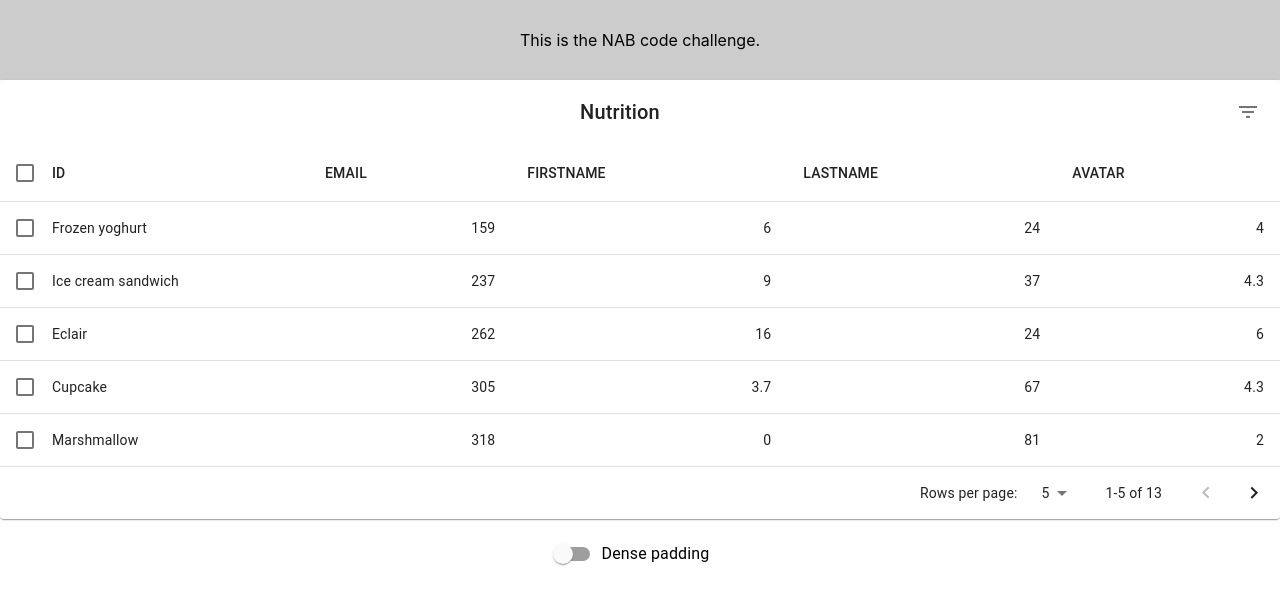
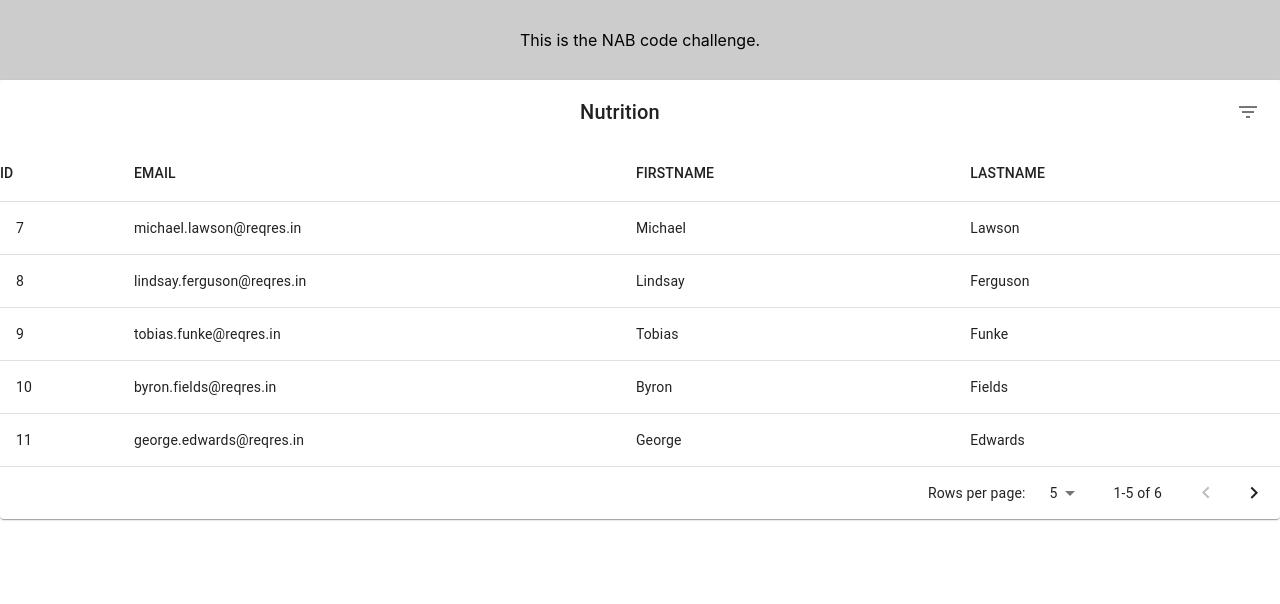
Before and after one commit to shahrum/nab-test-code, a React (Create React App) app: page / in a window 1280 px wide. Shown: the top 604 px of the page. Built offline with nearby package versions, Linux system fonts and the light colour scheme.

Commit message:
table row data

```diff
--- a/src/components/material/table/table.component.tsx
+++ b/src/components/material/table/table.component.tsx
@@ -21,26 +21,6 @@ import Switch from "@material-ui/core/Switch";
 import DeleteIcon from "@material-ui/icons/Delete";
 import FilterListIcon from "@material-ui/icons/FilterList";
 import { MaterialTable } from "../../../models";
-
-function createData(name: any, calories: any, fat: any, carbs: any, protein: any) {
-	return { name, calories, fat, carbs, protein };
-}
-
-const rows = [
-	createData("Cupcake", 305, 3.7, 67, 4.3),
-	createData("Donut", 452, 25.0, 51, 4.9),
-	createData("Eclair", 262, 16.0, 24, 6.0),
-	createData("Frozen yoghurt", 159, 6.0, 24, 4.0),
-	createData("Gingerbread", 356, 16.0, 49, 3.9),
-	createData("Honeycomb", 408, 3.2, 87, 6.5),
-	createData("Ice cream sandwich", 237, 9.0, 37, 4.3),
-	createData("Jelly Bean", 375, 0.0, 94, 0.0),
-	createData("KitKat", 518, 26.0, 65, 7.0),
-	createData("Lollipop", 392, 0.2, 98, 0.0),
-	createData("Marshmallow", 318, 0, 81, 2.0),
-	createData("Nougat", 360, 19.0, 9, 37.0),
-	createData("Oreo", 437, 18.0, 63, 4.0)
-];
 
 function descendingComparator(a: any, b: any, orderBy: any) {
 	if (b[orderBy] < a[orderBy]) {
@@ -67,7 +47,7 @@ function stableSort(array: any, comparator: any) {
 }
 
 function EnhancedTableHead(props: any) {
-	const { classes, onSelectAllClick, order, orderBy, numSelected, rowCount, onRequestSort, headCells } = props;
+	const { classes, order, orderBy, onRequestSort, headCells } = props;
 	const createSortHandler = (property: any) => (event: any) => {
 		onRequestSort(event, property);
 	};
@@ -75,14 +55,6 @@ function EnhancedTableHead(props: any) {
 	return (
 		<TableHead>
 			<TableRow>
-				<TableCell padding="checkbox">
-					<Checkbox
-						indeterminate={numSelected > 0 && numSelected < rowCount}
-						checked={rowCount > 0 && numSelected === rowCount}
-						onChange={onSelectAllClick}
-						inputProps={{ "aria-label": "select all desserts" }}
-					/>
-				</TableCell>
 				{headCells.map((headCell: any) => (
 					<TableCell
 						key={headCell.id}
@@ -198,13 +170,12 @@ const useStyles = makeStyles((theme) => ({
 }));
 
 const EnhancedTable = (props: any) => {
-	const { headCells } = props;
+	const { headCells, rowFromProps } = props;
 	const classes = useStyles();
 	const [order, setOrder] = React.useState("asc");
 	const [orderBy, setOrderBy] = React.useState("calories");
 	const [selected, setSelected] = React.useState<any>([]);
 	const [page, setPage] = React.useState(0);
-	const [dense, setDense] = React.useState(false);
 	const [rowsPerPage, setRowsPerPage] = React.useState(5);
 
 	const handleRequestSort = (event: any, property: any) => {
@@ -215,7 +186,7 @@ const EnhancedTable = (props: any) => {
 
 	const handleSelectAllClick = (event: any) => {
 		if (event.target.checked) {
-			const newSelecteds: any = rows.map((n) => n.name);
+			const newSelecteds: any = rowFromProps.map((n: any) => n.name);
 			setSelected(newSelecteds);
 			return;
 		}
@@ -248,20 +219,21 @@ const EnhancedTable = (props: any) => {
 		setPage(0);
 	};
 
-	const handleChangeDense = (event: any) => {
-		setDense(event.target.checked);
-	};
-
 	const isSelected: any = (name: any) => selected.indexOf(name) !== -1;
 
-	const emptyRows = rowsPerPage - Math.min(rowsPerPage, rows.length - page * rowsPerPage);
-
+	const returnRowInDetail = (row: any) => {
+		const objectKeys = [];
+		for (let key in row) {
+			objectKeys.push(`${key}`);
+		}
+		return objectKeys;
+	};
 	return (
 		<div className={classes.root}>
 			<Paper className={classes.paper}>
 				<EnhancedTableToolbar numSelected={selected.length} />
 				<TableContainer>
-					<Table className={classes.table} aria-labelledby="tableTitle" size={dense ? "small" : "medium"} aria-label="enhanced table">
+					<Table className={classes.table} aria-labelledby="tableTitle" size="medium" aria-label="enhanced table">
 						<EnhancedTableHead
 							classes={classes}
 							numSelected={selected.length}
@@ -269,58 +241,47 @@ const EnhancedTable = (props: any) => {
 							orderBy={orderBy}
 							onSelectAllClick={handleSelectAllClick}
 							onRequestSort={handleRequestSort}
-							rowCount={rows.length}
+							rowCount={rowFromProps.length}
 							headCells={headCells}
 						/>
 						<TableBody>
-							{stableSort(rows, getComparator(order, orderBy))
+							{stableSort(rowFromProps, getComparator(order, orderBy))
 								.slice(page * rowsPerPage, page * rowsPerPage + rowsPerPage)
 								.map((row: any, index: any) => {
-									const isItemSelected = isSelected(row.name);
+									const isItemSelected = isSelected(row.id);
 									const labelId = `enhanced-table-checkbox-${index}`;
-
+									const mappedRow = returnRowInDetail(row);
 									return (
 										<TableRow
 											hover
-											onClick={(event) => handleClick(event, row.name)}
+											onClick={(event) => handleClick(event, row.id)}
 											role="checkbox"
 											aria-checked={isItemSelected}
 											tabIndex={-1}
-											key={row.name}
+											key={row.id}
 											selected={isItemSelected}
 										>
-											<TableCell padding="checkbox">
-												<Checkbox checked={isItemSelected} inputProps={{ "aria-labelledby": labelId }} />
-											</TableCell>
-											<TableCell component="th" id={labelId} scope="row" padding="none">
-												{row.name}
-											</TableCell>
-											<TableCell align="right">{row.calories}</TableCell>
-											<TableCell align="right">{row.fat}</TableCell>
-											<TableCell align="right">{row.carbs}</TableCell>
-											<TableCell align="right">{row.protein}</TableCell>
+											{mappedRow.map((rowData, index) => (
+												<TableCell align="left" key={index}>
+													{row[rowData]}
+												</TableCell>
+											))}
 										</TableRow>
 									);
 								})}
-							{emptyRows > 0 && (
-								<TableRow style={{ height: (dense ? 33 : 53) * emptyRows }}>
-									<TableCell colSpan={6} />
-								</TableRow>
-							)}
 						</TableBody>
 					</Table>
 				</TableContainer>
 				<TablePagination
 					rowsPerPageOptions={[5, 10, 25]}
 					component="div"
-					count={rows.length}
+					count={rowFromProps.length}
 					rowsPerPage={rowsPerPage}
 					page={page}
 					onPageChange={handleChangePage}
 					onRowsPerPageChange={handleChangeRowsPerPage}
 				/>
 			</Paper>
-			<FormControlLabel control={<Switch checked={dense} onChange={handleChangeDense} />} label="Dense padding" />
 		</div>
 	);
 };
--- a/src/pages/Home.page.tsx
+++ b/src/pages/Home.page.tsx
@@ -5,9 +5,47 @@ const headCells: MaterialTable.HeadCells[] = [
 	{ id: "id", numeric: false, disablePadding: true, label: "ID" },
 	{ id: "email", numeric: false, disablePadding: false, label: "EMAIL" },
 	{ id: "first_name", numeric: false, disablePadding: false, label: "FIRSTNAME" },
-	{ id: "last_name", numeric: false, disablePadding: false, label: "LASTNAME" },
-	{ id: "avatar", numeric: false, disablePadding: false, label: "AVATAR" }
+	{ id: "last_name", numeric: false, disablePadding: false, label: "LASTNAME" }
 ];
-const HomePage = () => <EnhancedTable headCells={headCells} />;
+
+const rowFromProps = [
+	{
+		id: 7,
+		email: "michael.lawson@reqres.in",
+		first_name: "Michael",
+		last_name: "Lawson"
+	},
+	{
+		id: 8,
+		email: "lindsay.ferguson@reqres.in",
+		first_name: "Lindsay",
+		last_name: "Ferguson"
+	},
+	{
+		id: 9,
+		email: "tobias.funke@reqres.in",
+		first_name: "Tobias",
+		last_name: "Funke"
+	},
+	{
+		id: 10,
+		email: "byron.fields@reqres.in",
+		first_name: "Byron",
+		last_name: "Fields"
+	},
+	{
+		id: 11,
+		email: "george.edwards@reqres.in",
+		first_name: "George",
+		last_name: "Edwards"
+	},
+	{
+		id: 12,
+		email: "rachel.howell@reqres.in",
+		first_name: "Rachel",
+		last_name: "Howell"
+	}
+];
+const HomePage = () => <EnhancedTable headCells={headCells} rowFromProps={rowFromProps} />;
 
 export default HomePage;
```
